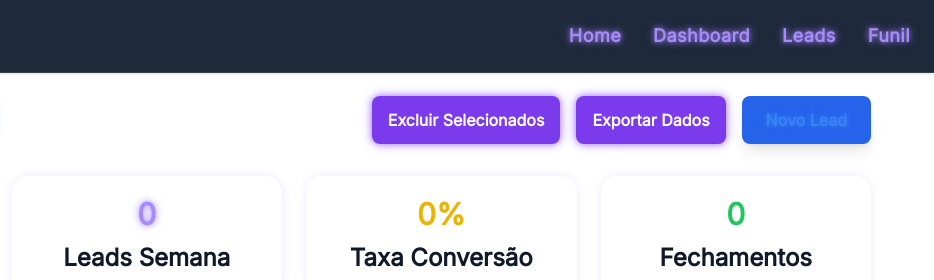
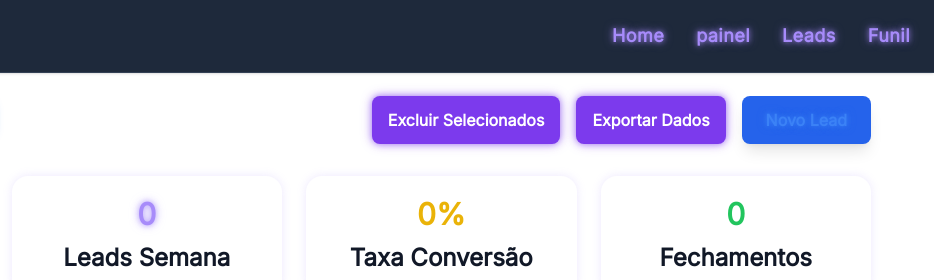
Before and after one commit to 1NaBase/desenvolvimento-teste, a React app: page pages/index.html in a window 1280 px wide. Shown: the top 280 px of the page, 346-1280 px from the left. Built offline with nearby package versions, Linux system fonts and the light colour scheme; no server answers.

Commit message:
Update index.html

```diff
--- a/pages/index.html
+++ b/pages/index.html
@@ -28,7 +28,7 @@
     <nav class="hidden md:block" aria-label="Menu principal">
       <ul class="flex space-x-8 font-semibold tracking-wide text-lg">
         <li><a href="https://virtuallure.com.br" class="neon-link" target="_blank">Home</a></li>
-        <li><a href="#dashboard" class="neon-link">Dashboard</a></li>
+        <li><a href="#painel" class="neon-link">painel</a></li>
         <li><a href="#leads" class="neon-link">Leads</a></li>
         <li><a href="#funil" class="neon-link">Funil</a></li>
       </ul>
```
